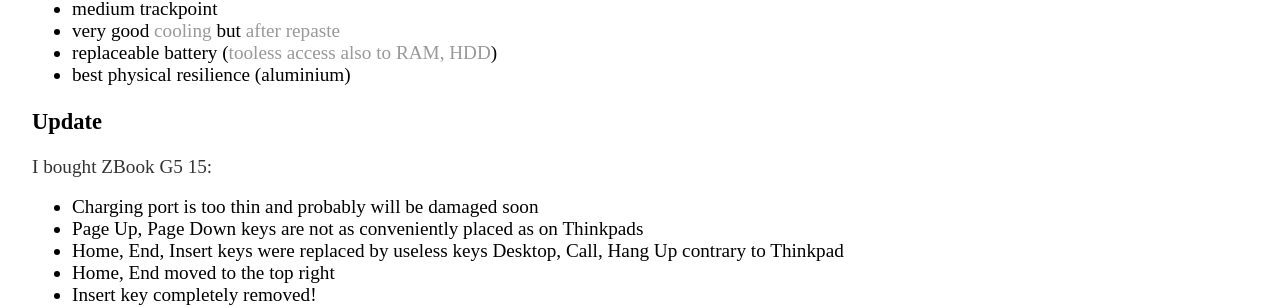
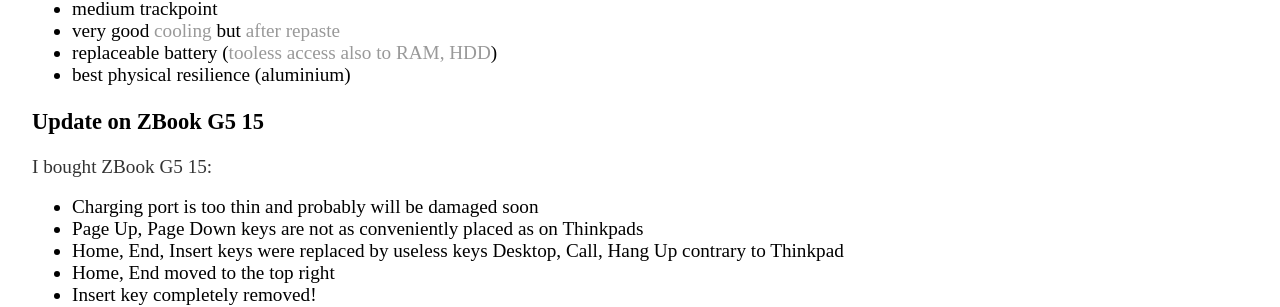
Before and after one commit to vackosar/vackosar.github.io, a Jekyll site: the page built from _posts/2019-03-03-Thinkpad-P52-vs-HP-Zbook-15-G5-vs-Dell-Precision-7530.md, in a window 1280 px wide. Shown: the part 1418-1725 px from the top of the page. Built offline with Jekyll 4.4.1, drawn with Linux system fonts in a browser that asks for light colours; comment, search, counter and statistics services are not loaded.

Commit message:
zbook update

```diff
--- a/_posts/2019-03-03-Thinkpad-P52-vs-HP-Zbook-15-G5-vs-Dell-Precision-7530.md
+++ b/_posts/2019-03-03-Thinkpad-P52-vs-HP-Zbook-15-G5-vs-Dell-Precision-7530.md
@@ -35,7 +35,7 @@
 - replaceable battery ([tooless access also to RAM, HDD](https://i.ytimg.com/vi/4jW1loaLgyI/maxresdefault.jpg))
 - best physical resilience (aluminium)
 
-### Update
+### Update on ZBook G5 15
 
 I bought ZBook G5 15:
 
```
